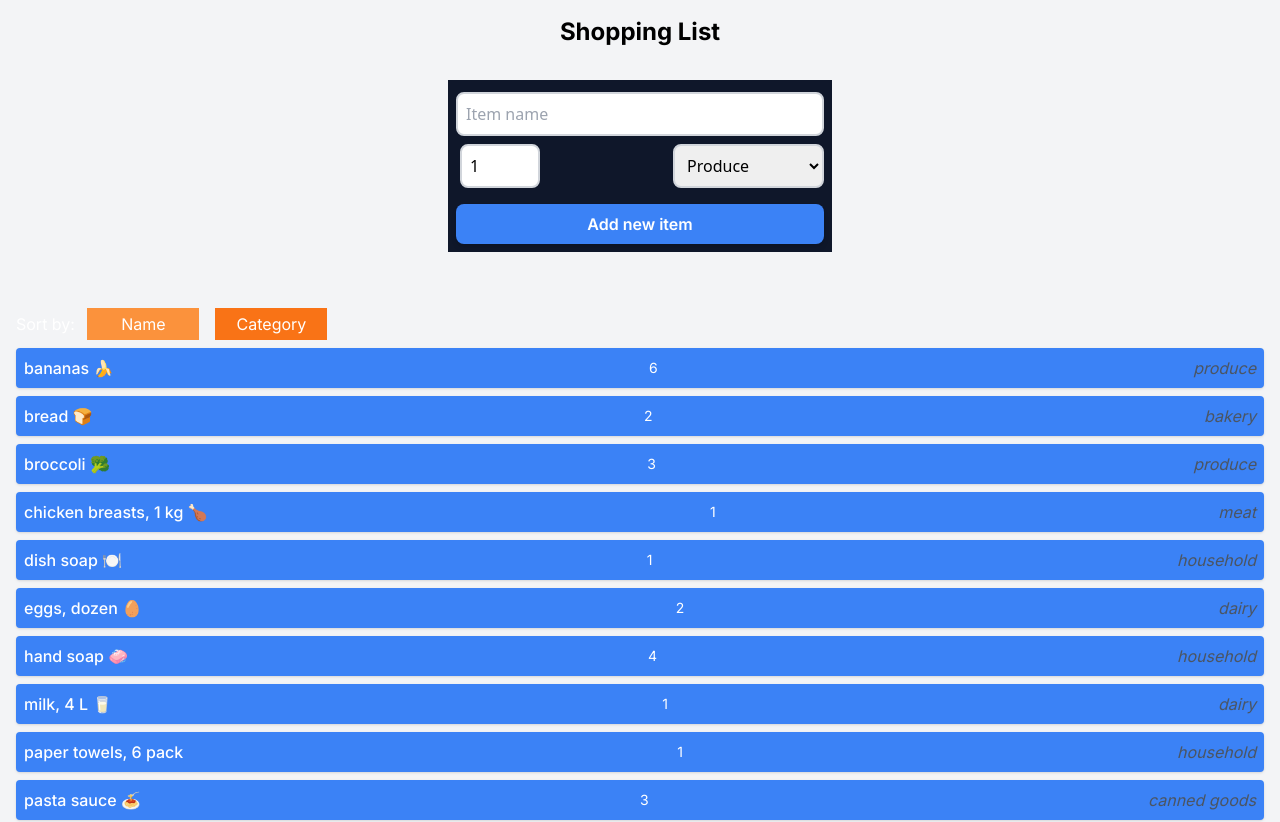
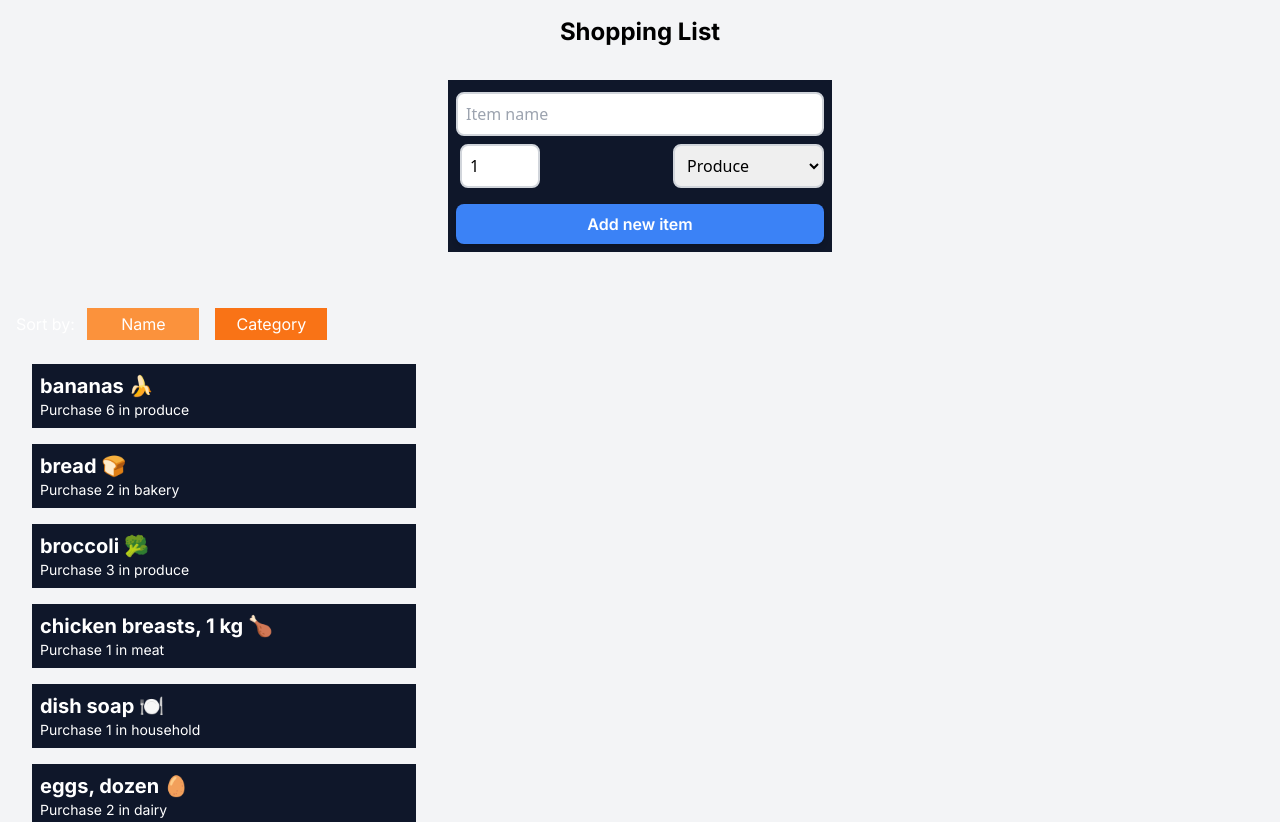
Before and after one commit to Arshpreet77/cprg306-assignments, a Next.js app: page /week-6 in a window 1280 px wide. Shown: the top 822 px of the page. Built offline with nearby package versions, Linux system fonts and the light colour scheme.

Commit message:
CPRG306-assignments

```diff
--- a/app/week-6/item.js
+++ b/app/week-6/item.js
@@ -1,13 +1,20 @@
-import React from 'react';
+import React from "react";
 
-const ShoppingListItem = ({ name, quantity, category }) => {
-    return (
-        <li className="flex justify-between items-center bg-blue-500 text-white p-2 rounded shadow mb-2">
-            <span className="font-medium">{name}</span>
-            <span className="text-sm">{quantity}</span>
-            <span className="text-gray-600 italic">{category}</span>
-       </li>
-    );
-};
+function Item({ name, quantity, category, onSelect }) {
+  const handleClick = () => {
+    onSelect({ name, quantity, category });
+  };
 
-export default ShoppingListItem;
+  return (
+    <div onClick={handleClick}>
+      <li className="p-2 m-4 bg-slate-900 hover:bg-orange-800 cursor-pointer max-w-sm">
+        <h2 className="text-xl text-white font-bold">{name}</h2>
+        <div className="text-sm text-white">
+          Purchase {quantity} in {category}
+        </div>
+      </li>
+    </div>
+  );
+}
+
+export default Item;
```
